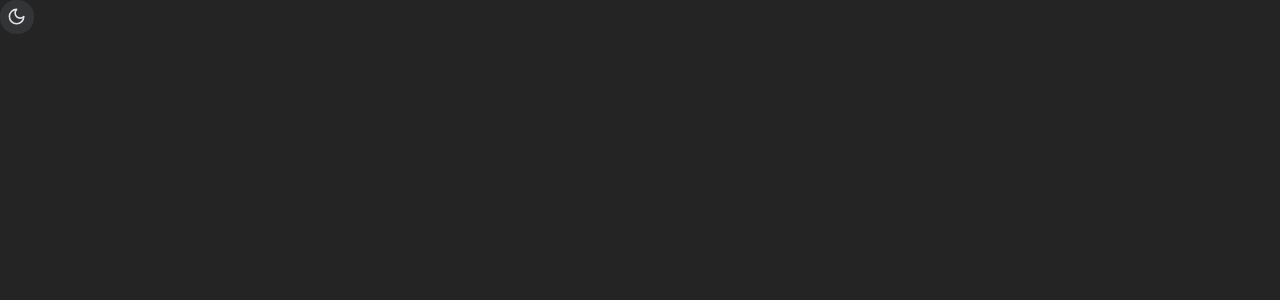
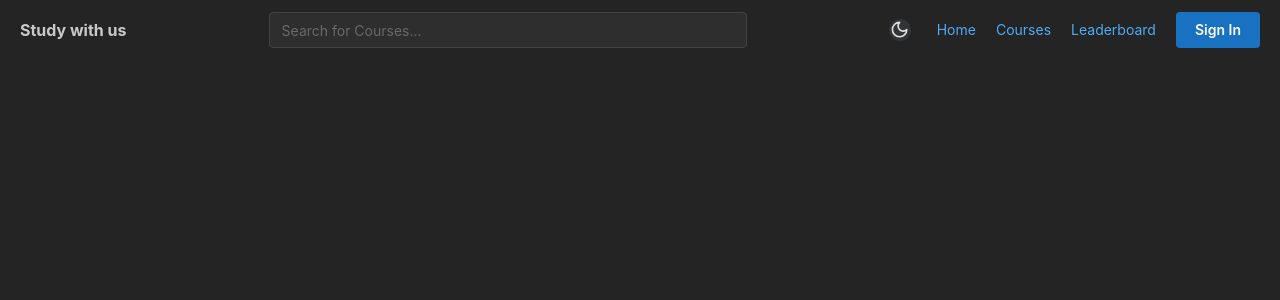
Before and after one commit to uppercasee/ep, a Next.js app in the folder client/: page / in a window 1280 px wide. Shown: the top 300 px of the page. Built offline with nearby package versions, Linux system fonts and the light colour scheme.

Commit message:
added navbar

```diff
--- a/client/app/layout.tsx
+++ b/client/app/layout.tsx
@@ -8,6 +8,7 @@ import {
   MantineProvider,
   mantineHtmlProps,
 } from "@mantine/core";
+import Navbar from "@/components/nav/navbar";
 
 const geistSans = Geist({
   variable: "--font-geist-sans",
@@ -37,7 +38,10 @@ export default function RootLayout({
       <body
         className={`${geistSans.variable} ${geistMono.variable} antialiased`}
       >
-        <MantineProvider defaultColorScheme="dark">{children}</MantineProvider>
+        <MantineProvider defaultColorScheme="dark">
+          <Navbar />
+          {children}
+        </MantineProvider>
       </body>
     </html>
   );
--- a/client/app/page.tsx
+++ b/client/app/page.tsx
@@ -1,9 +1,5 @@
-import ThemeToggle from "@/components/theme-toggle";
+import Navbar from "@/components/navbar";
 
 export default function Home() {
-  return (
-    <>
-      <ThemeToggle />
-    </>
-  );
+  return <></>;
 }
--- /dev/null
+++ b/client/components/nav/navbar.tsx
@@ -0,0 +1,22 @@
+import React from "react";
+import { Group, Box } from "@mantine/core";
+import Navlinks from "./navlinks";
+import SearchBox from "../ui/searchbox";
+
+const Navbar = () => {
+  return (
+    <Box component="nav" px="lg" py="sm">
+      <Group justify="space-between" align="center">
+        <Box component="div" className="font-bold" aria-label="Brand">
+          Study with us
+        </Box>
+
+        <SearchBox />
+
+        <Navlinks />
+      </Group>
+    </Box>
+  );
+};
+
+export default Navbar;
--- /dev/null
+++ b/client/components/nav/navlinks.tsx
@@ -0,0 +1,32 @@
+import React from "react";
+import { Anchor, Box, Button, Group } from "@mantine/core";
+import ThemeToggle from "../theme-toggle";
+import Navmenu from "./navmenu";
+
+const Navlinks = () => {
+  return (
+    <Group justify="flex-end" gap="lg">
+      <ThemeToggle />
+      {/* Desktop Navigation */}
+      <Group visibleFrom="sm" gap="lg" align="center">
+        <Anchor href="#" size="sm" underline={"hover"}>
+          Home
+        </Anchor>
+        <Anchor href="/courses" size="sm" underline={"hover"}>
+          Courses
+        </Anchor>
+        <Anchor href="/leaderboard" size="sm" underline={"hover"}>
+          Leaderboard
+        </Anchor>
+        <Button radius="sm">Sign In</Button>
+      </Group>
+
+      {/* Mobile Navigation */}
+      <Box hiddenFrom="sm">
+        <Navmenu />
+      </Box>
+    </Group>
+  );
+};
+
+export default Navlinks;
--- /dev/null
+++ b/client/components/nav/navmenu.tsx
@@ -0,0 +1,41 @@
+"use client"
+
+import { Burger, Menu } from "@mantine/core";
+import { useDisclosure } from "@mantine/hooks";
+import React from "react";
+
+const Navmenu = () => {
+  const [opened, { toggle }] = useDisclosure();
+
+  return (
+    <Menu opened={opened} onClose={() => toggle()} withinPortal>
+      <Menu.Target>
+        <Burger
+          aria-label="Toggle navigation"
+          lineSize={2}
+          opened={opened}
+          onClick={toggle}
+          size="sm"
+        />
+      </Menu.Target>
+      <Menu.Dropdown>
+        <Menu.Item onClick={toggle}>Home</Menu.Item>
+        <Menu.Item onClick={toggle}>Courses</Menu.Item>
+        <Menu.Item onClick={toggle}>Leaderboard</Menu.Item>
+        <Menu.Divider />
+        <Menu.Item>
+          <div className="px-4 py-1.5 bg-blue-500 text-white text-center rounded">
+            Sign In
+          </div>
+        </Menu.Item>
+        <Menu.Item>
+          <div className="px-4 py-1.5 border border-blue-500 text-blue-500 text-center rounded">
+            Sign Up
+          </div>
+        </Menu.Item>
+      </Menu.Dropdown>
+    </Menu>
+  );
+};
+
+export default Navmenu;
--- a/client/components/theme-toggle.tsx
+++ b/client/components/theme-toggle.tsx
@@ -32,9 +32,9 @@ export default function ThemeToggle() {
       variant="light"
       color="gray"
       radius={"lg"}
-      size={"lg"}
+      size={"sm"}
       onClick={handleToggle}
-      className="relative flex items-center justify-center p-2 rounded-full"
+      className="relative flex items-center justify-center p-4 mr-1.5 rounded-full"
     >
       <Sun
         className={`h-[1.2rem] w-[1.2rem] transition-all ${computedColorScheme === "dark" ? "opacity-0" : "opacity-100"}`}
--- /dev/null
+++ b/client/components/ui/searchbox.tsx
@@ -0,0 +1,30 @@
+"use client";
+
+import { CloseButton, Input } from "@mantine/core";
+import { useMediaQuery } from "@mantine/hooks";
+import React, { useState } from "react";
+
+const SearchBox = () => {
+  const [value, setValue] = useState("");
+  const isMdScreen = useMediaQuery("(max-width: 900px)");
+  const isLgScreen = useMediaQuery("(max-width: 1100px)");
+  const inputSize = isMdScreen ? "12" : isLgScreen ? "20" : "46";
+
+  return (
+    <Input
+      visibleFrom="xs"
+      inputSize={inputSize}
+      placeholder="Search for Courses..."
+      value={value}
+      onChange={(event) => setValue(event.currentTarget.value)}
+      rightSectionPointerEvents="all"
+      rightSection={
+        value && (
+          <CloseButton aria-label="Clear input" onClick={() => setValue("")} />
+        )
+      }
+    />
+  );
+};
+
+export default SearchBox;
```
Also changed, not shown: client/components.json (deleted).
